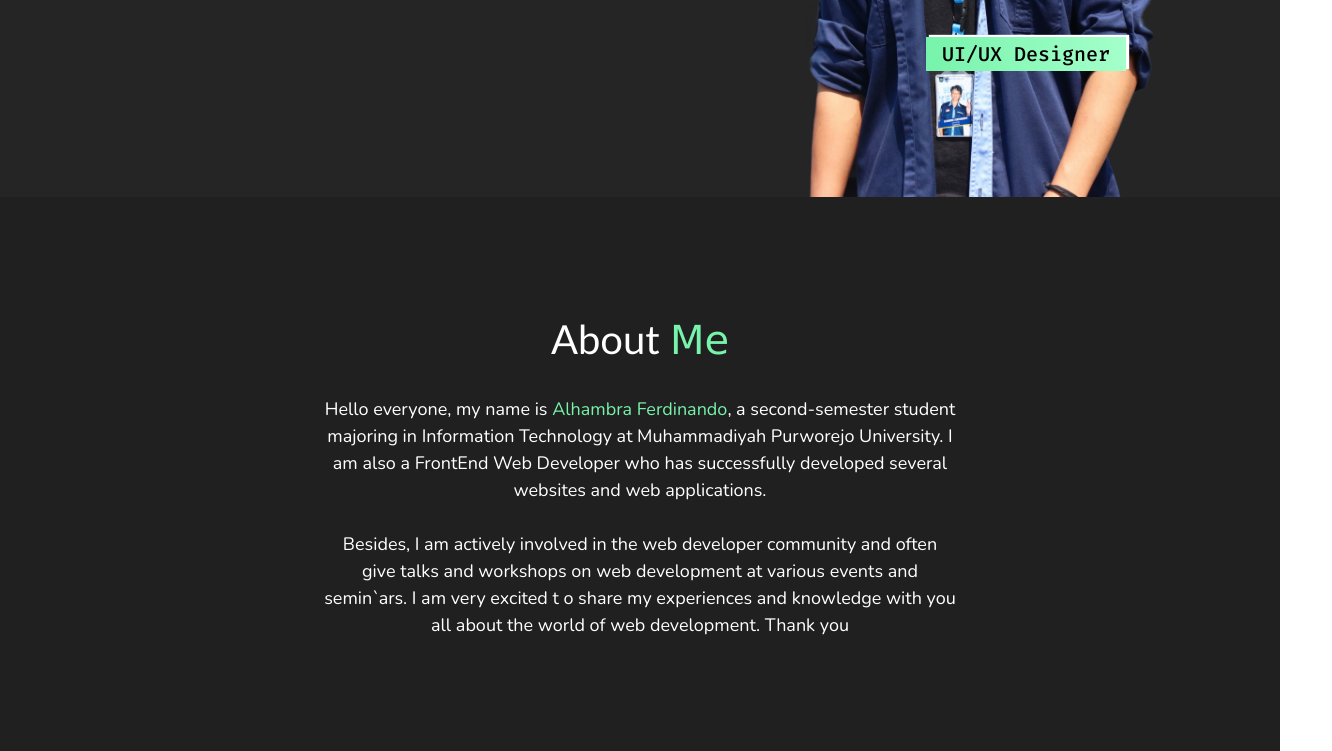
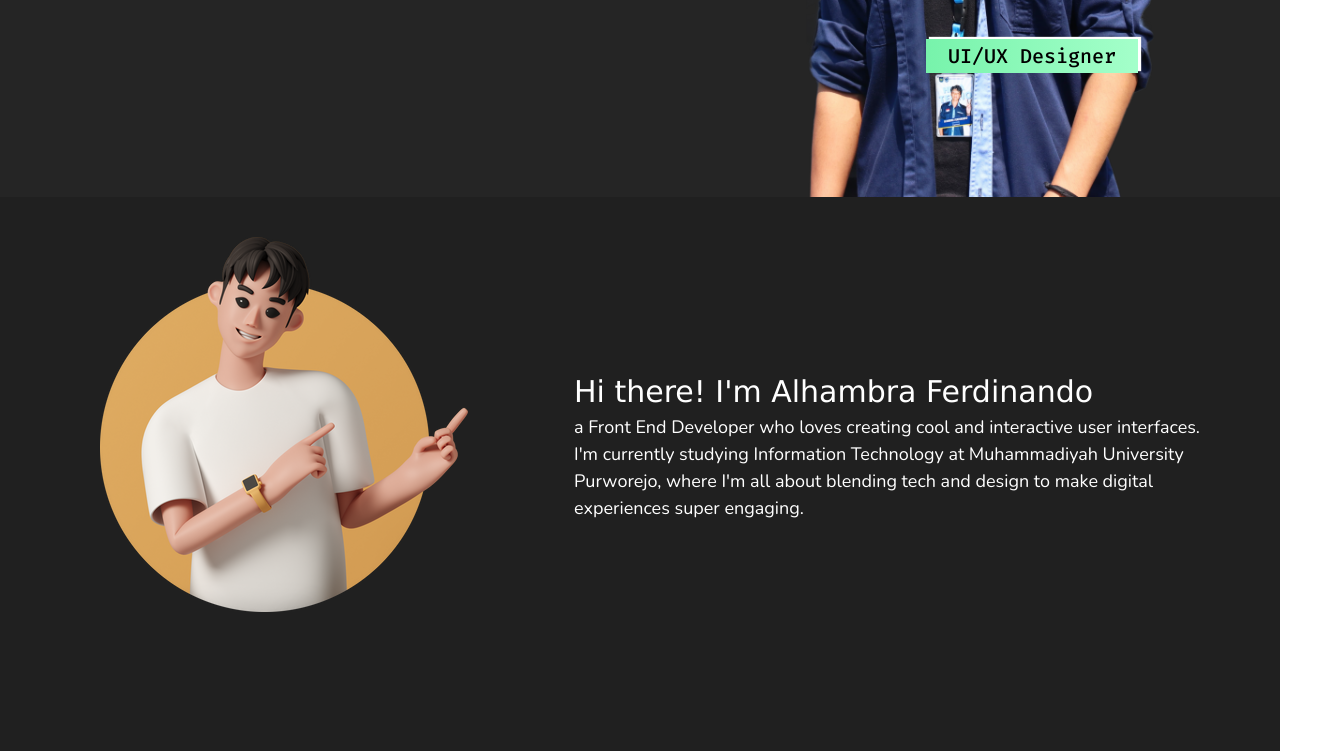
Before and after one commit to NanoKeboku/portofolio-alhambra, a plain HTML site: page index.html in a window 1280 px wide. Shown: the part 503-1254 px from the top of the page, 1332 px wide, since content can reach past the window. Drawn offline with nearby package versions, Linux system fonts and the light colour scheme.

Commit message:
update bio

```diff
--- a/index.html
+++ b/index.html
@@ -73,25 +73,23 @@
   </header>
   <div class="wrap light">
     <div class="c-1">
-      <div data-aos="fade-right" >
-        <div class="textLoad ">
+      <div class="textLoad" data-aos="fade-right">
         <h1 class="text firstText light" style="background-color: transparent">Hi, I’m Nando
         </h1>
         <p class="bio-text light" style="background-color: transparent">
           Welcome to my imaginative world! Let's explore simple but creative works together.
         </p>
       </div>
-        <button class="click-me light">Hire Me 🚀</button>
-      </div>
+      <button data-aos="fade-right" class="click-me light">Hire Me 🚀</button>
     </div>
 
     <div class="c-2 light">
       <div data-aos="fade-up mid">
         <div class="floating">
           <div class="label">
-            <p class="bio-text t-1 text-black light">Front-End Dev</p>
-            <p class="bio-text t-2 text-black light ">Graphic Designer</p>
-            <p class="bio-text t-3 text-black light">UI/UX Designer</p>
+            <p data-aos="fade-left" class="bio-text t-1 text-black light">Web Dev</p>
+            <p data-aos="fade-right" class="bio-text t-2 text-black light ">Graphic Designer</p>
+            <p data-aos="fade-left" class="bio-text t-3 text-black light">UI/UX Designer</p>
           </div>
         </div>
         <img style="z-index: 11;" src="img/nando.png" alt="Paris" />
@@ -101,27 +99,18 @@
     </div>
   </div>
   <!--BIO-->
-  <div class="bio light" class="d-flex align-items-center">
-    <div class="me">
-      <h1 style="
-            font-family: 'Gill Sans', 'Gill Sans MT', Calibri, 'Trebuchet MS',
-              sans-serif;
-          " class="light">
-        About
-        <span class="name light" style="color:#77f3ab">Me</span>
-      </h1>
-      <div class="text container-fluid d-flex" style="width: 100%; height: auto">
-        <p style="font-size: 18px; background-color: transparent" class="p-4">
-          Hello everyone, my name is <span style="font-family: Nunito; color: #77f3ab;">Alhambra Ferdinando</span>, a second-semester
-          student majoring in Information Technology at Muhammadiyah Purworejo
-          University. I am also a FrontEnd Web Developer who has successfully
-          developed several websites and web applications.<br /><br />
-          Besides, I am actively involved in the web developer community and
-          often give talks and workshops on web development at various events
-          and semin`ars. I am very excited t o share my experiences and
-          knowledge with you all about the world of web development. Thank you
+  <div class="bio light flex-row" class="d-flex">
+    <p></p>
+    <div class="left col-4 h-100">
+      <img src="img/3d.png" alt="">
+    </div>
+    <div style="width: 70%;" class="text col-8 m-4 h-100 d-flex align-items-center">
+      <p style="font-size: 18px; padding: 40px 120px 40px 40px ; background-color: transparent; text-align: left;">
+        <span style="font-size: 30px;">Hi there! I'm Alhambra Ferdinando</span> <br> a Front End Developer who loves creating cool and interactive user
+        interfaces. I'm currently studying Information Technology at Muhammadiyah University Purworejo, where I'm all
+        about blending tech and design to make digital experiences super engaging.
       </p>
-      </div>
+      <br>
     </div>
   </div>
 
--- a/style.css
+++ b/style.css
@@ -221,22 +221,6 @@
   animation: animate 4s steps(12) infinite;
 }
 
-.secText.check::before {
-  background-color: white;
-  border-color: black;
-}
-
-@keyframes animate {
-
-  40%,
-  60% {
-    left: 100%;
-  }
-
-  100% {
-    left: 0%;
-  }
-}
 
 .c-2 {
   width: 55%;
@@ -294,14 +278,15 @@
   padding: 4px;
 }
 
-.t-1 {
+.label .t-1 {
   left: 60px;
   top: -100px;
   position: relative;
 }
 
-.t-2 {
+.label .t-2 {
   left: -200px;
+  padding: 5px 10px;
   top: -50px;
   position: relative;
 }
@@ -315,14 +300,15 @@
 .bio {
   display: flex;
   width: 100%;
-  height: 75vh;
+  height: 70vh;
   /* max-height: 50vh; */
   background-color: #202020;
-  flex-direction: column;
-  justify-content: center;
-  align-items: center;
   margin: auto;
   transition: 0.3s;
+  justify-content: start;
+  align-items: end;
+  gap: 30px;
+  padding: 40px 70px;
 }
 
 .bio.light.check p {
@@ -335,6 +321,16 @@
   color: #000000;
 }
 
+.bio-right {
+   width: 50%;
+}
+
+.bio p {
+  background-color: transparent ;
+  transition: 0.3s;
+
+}
+
 .name.light {
   background-color: transparent;
   color: chocolate;
@@ -343,9 +339,10 @@
 
 .name.light.check {
   color: #74b0ff;
+  background-color: transparent;
 }
 
-.bio h1.light {
+.bio p.light {
   background-color: transparent;
   transition: 0.3s;
 }
@@ -998,6 +995,7 @@ input[type="submit"]:hover {
 
   .textLoad {
     height: 200px;
+    width: 350px;
     position: absolute;
   }
 
```
Also changed, not shown: img/3d.png (added). Lines whose indentation alone changed are shown as unchanged.
